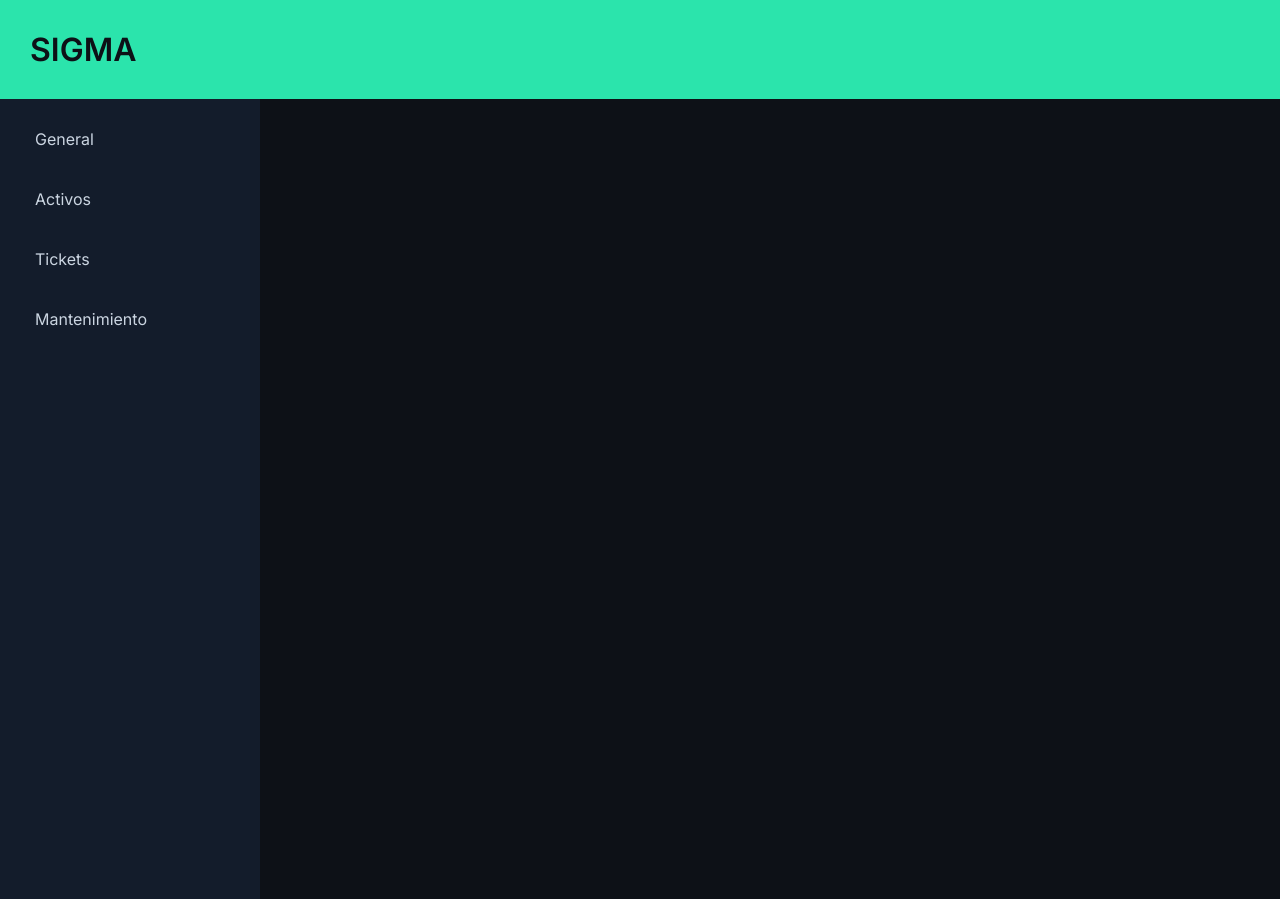
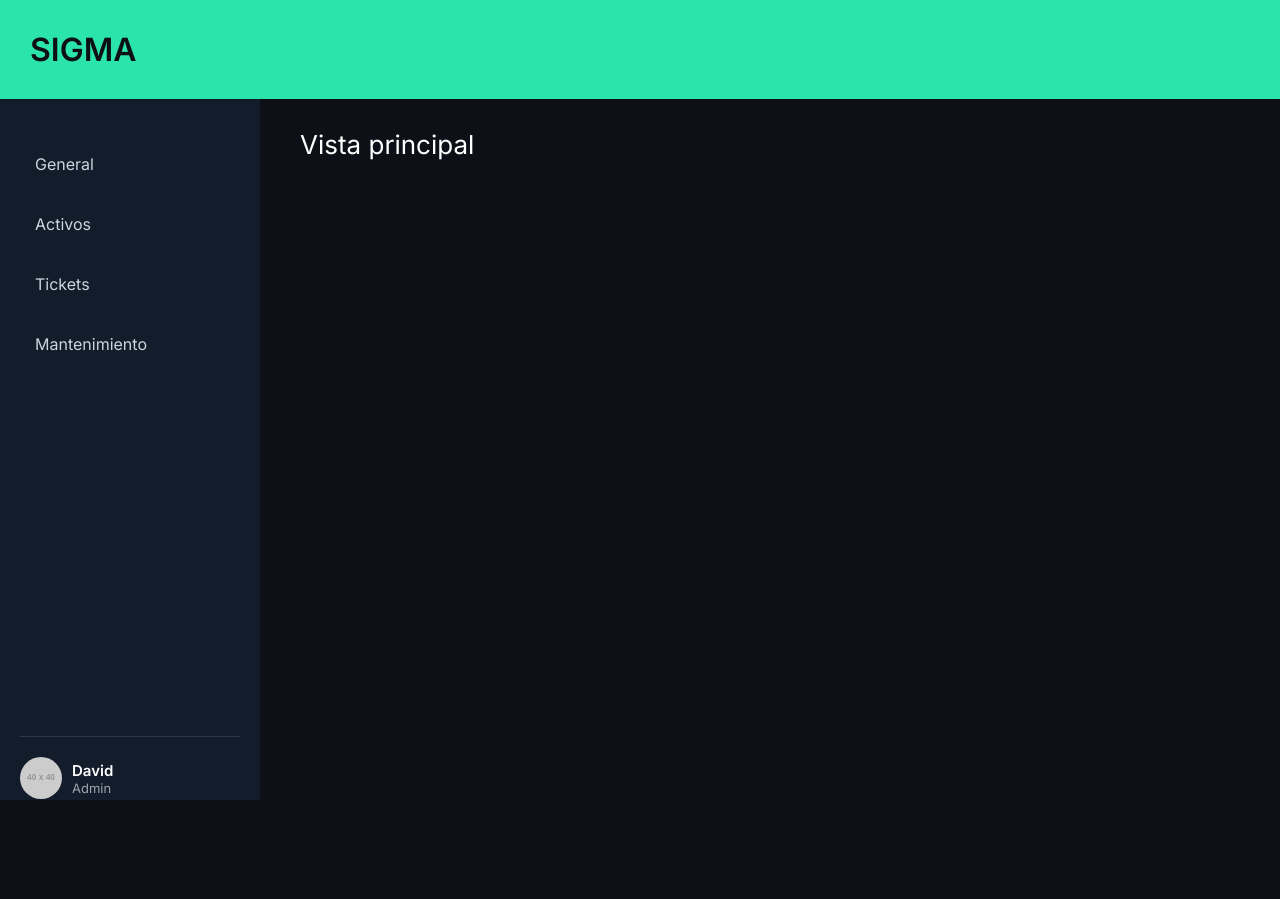
Before and after one commit to davidro28/SIGMA, a React (Vite) app: page /home in a window 1280 px wide. After the commit the page ends 800 px from the top, so only its background shows below. Built offline with nearby package versions, Linux system fonts and the light colour scheme.

Commit message:
Creando Home Administrador

```diff
--- a/src/Components/verticalNav/index.jsx
+++ b/src/Components/verticalNav/index.jsx
@@ -1,15 +1,23 @@
 import { Link } from "react-router-dom";
 import "./styles.css";
 
-function VerticalNav() {
+function VerticalNav({ items }) {
     return (
         <nav className="vertical-nav">
-        <ul>
-            <li><Link to="/general">General</Link></li>
-            <li><Link to="/activos">Activos</Link></li>
-            <li><Link to="/tickets">Tickets</Link></li>
-            <li><Link to="/mantenimiento">Mantenimiento</Link></li>
-        </ul>
+            <ul>
+                {items.map((item, index) => (
+                <li key={index}>
+                <Link to={item.to}>{item.label}</Link>
+                </li>
+                ))}
+            </ul>
+            <div className="user-info">
+                <img src="https://via.placeholder.com/40" />
+                <div>
+                    <p>David</p>
+                    <p>Admin</p>
+                </div>
+            </div>
         </nav>
     );
 }
--- a/src/Components/verticalNav/styles.css
+++ b/src/Components/verticalNav/styles.css
@@ -1,6 +1,6 @@
 .vertical-nav {
     width: 260px;
-    height: 100vh;
+    height: 90vh;
     background-color: #131c2b;
     padding: 20px;
     box-sizing: border-box;
@@ -11,8 +11,8 @@
 .vertical-nav ul {
     list-style: none;
     padding: 0;
-    margin: 0;
-    flex-grow: 1;
+    margin: 25px 0 0;
+    flex-grow: 0;
 }
 
 .vertical-nav li {
@@ -31,5 +31,35 @@
 
 .vertical-nav a:hover {
     background-color: #6a788d;
-    color: #2be4ac;
+    color:#2be4ac;
 }
+
+.user-info {
+    margin-top: auto;
+    padding-top: 20px;
+    border-top: 1px solid #2a3a4d;
+    display: flex;
+    align-items: center;
+    gap: 10px;
+}
+
+
+.user-info img {
+    width: 42px;
+    height: 42px;
+    border-radius: 50%;
+    object-fit: cover;
+}
+
+.user-info div p:first-child {
+    font-size: 15px;
+    font-weight: 600;
+    color: #fff;
+    margin: 0;
+}
+
+.user-info div p:last-child {
+    font-size: 13px;
+    color: #9ca3af;
+    margin: 0;
+}
--- a/src/Paginas/Home/Home.css
+++ b/src/Paginas/Home/Home.css
@@ -0,0 +1,26 @@
+.home-container {
+    height: 100vh;
+    display: flex;
+    flex-direction: column;
+    overflow: hidden;
+}
+
+.layout {
+    display: flex;
+    flex: 1;
+    overflow: hidden;
+}
+
+.content {
+    flex: 1;
+    padding: 20px;
+    overflow-y: auto;
+    background-color: #0d1117;
+}
+
+.parrafo_principal {
+    color: #fff;
+    font-size: 26px;
+    margin-top: 10px;
+    margin-left: 20px;
+}
--- a/src/Paginas/Home/Home.jsx
+++ b/src/Paginas/Home/Home.jsx
@@ -1,20 +1,28 @@
 import React from 'react';
 import SigmaHeader from '../../Components/sigmaHeader';
 import VerticalNav from '../../Components/verticalNav';
+import './Home.css';
 
 function MiHome() {
+    const menuItems = [
+        { to: "/general", label: "General" },
+        { to: "/activos", label: "Activos" },
+        { to: "/tickets", label: "Tickets" },
+        { to: "/mantenimiento", label: "Mantenimiento" }
+    ];
     return (
-        <div>
+        <div className="home-container">
             <header>
                 <SigmaHeader />
             </header>
-            <nav>
-                <VerticalNav />
-            </nav>
-            <main>
-                <section></section>
-            </main>
-            <footer></footer>
+            <div className="layout">
+                <VerticalNav items={menuItems} />
+                <main className="content">
+                    <section>
+                        <p className='parrafo_principal'>Vista principal</p>
+                    </section>
+                </main>
+            </div>
         </div>
     );
 }
--- /dev/null
+++ b/src/main.css
@@ -0,0 +1,5 @@
+/* global.css */
+html, body {
+    height: 100%;
+    overflow: hidden;
+}
--- a/src/main.jsx
+++ b/src/main.jsx
@@ -1,4 +1,5 @@
 import React from "react";
+import "./main.css";
 import ReactDOM from "react-dom/client";
 import App from "./App.jsx";
 import { BrowserRouter } from "react-router-dom";
```
